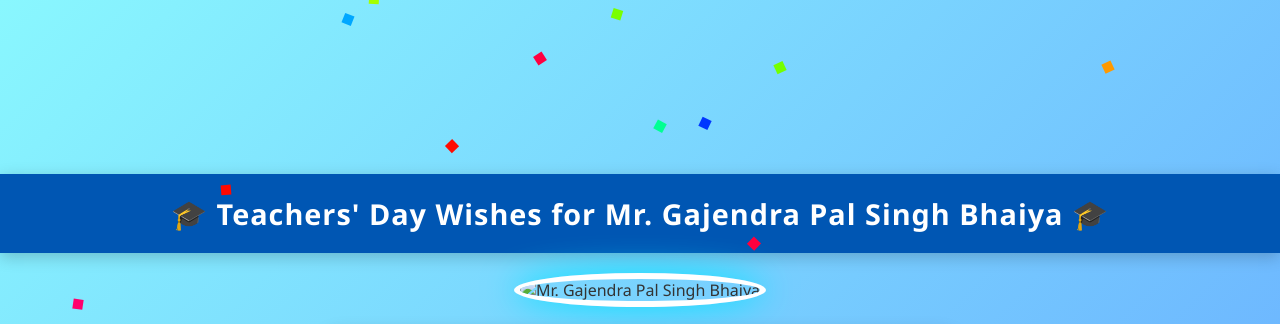
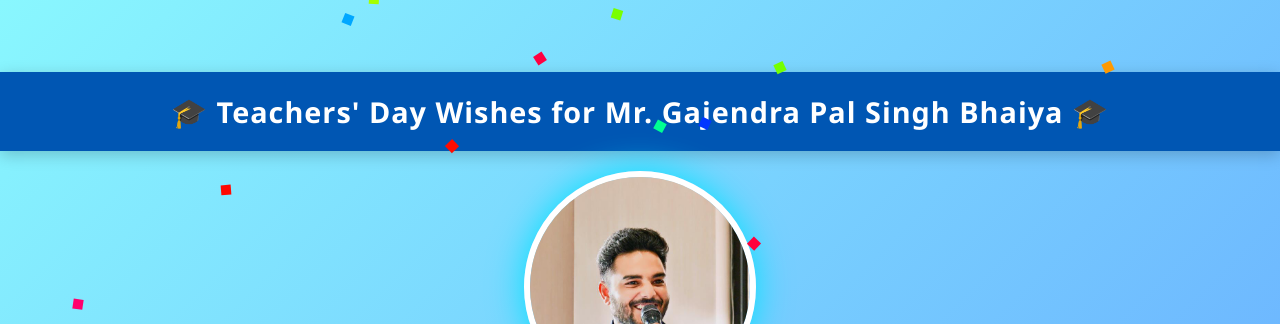
Before and after one commit to Jaash9090/tt, a plain HTML site: page index.html in a window 1280 px wide. Shown: the top 324 px of the page. Drawn offline with Linux system fonts and the light colour scheme.

Commit message:
Update index.html

```diff
--- a/index.html
+++ b/index.html
@@ -110,7 +110,7 @@
   <div class="cd_banner">🎓 Teachers' Day Wishes for Mr. Gajendra Pal Singh Bhaiya 🎓</div>
 
   <div class="photo-frame">
-    <img src="c088.webp" alt="Mr. Gajendra Pal Singh Bhaiya">
+    <img src="file.jpg" alt="Mr. Gajendra Pal Singh Bhaiya">
   </div>
 
   <div class="card">
```
